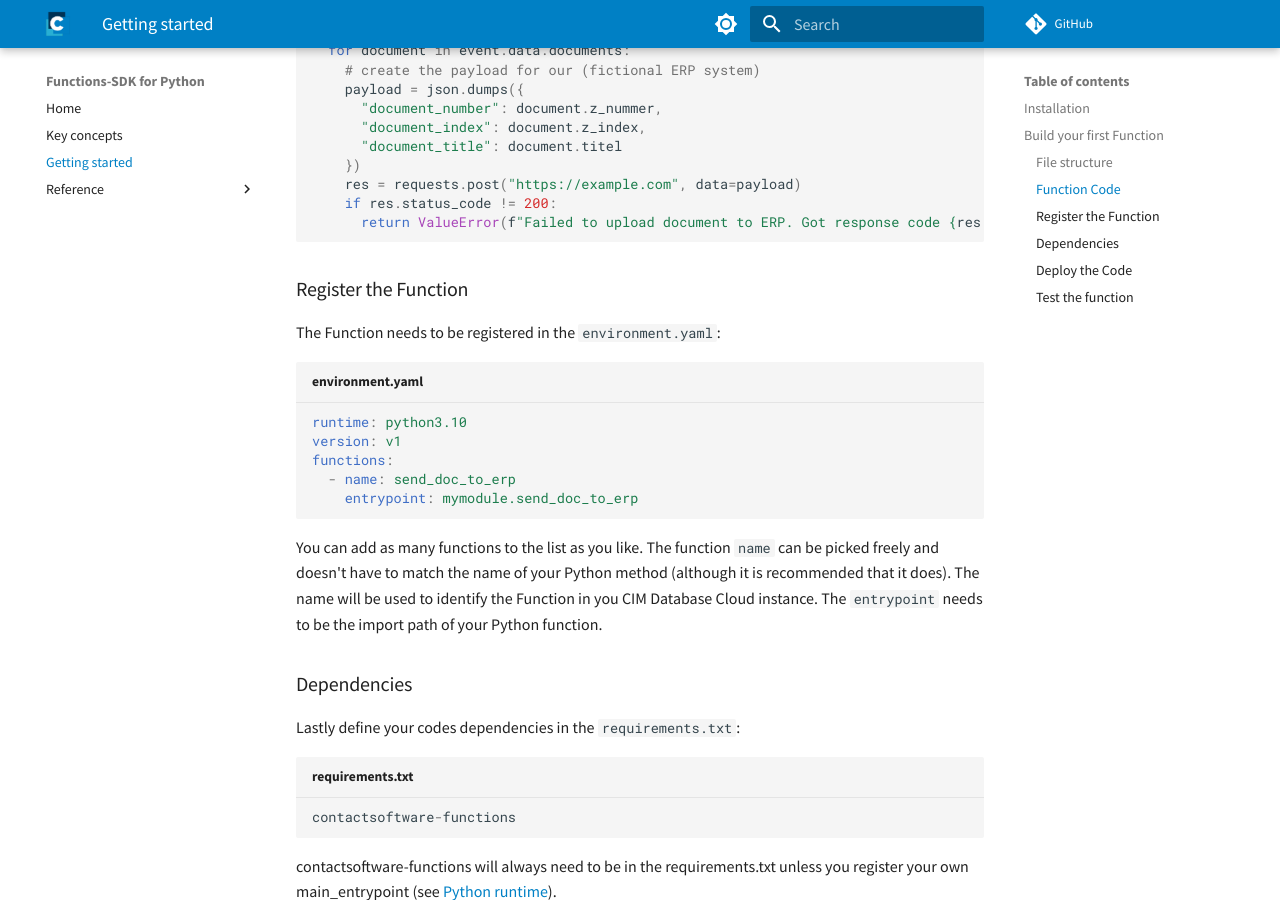
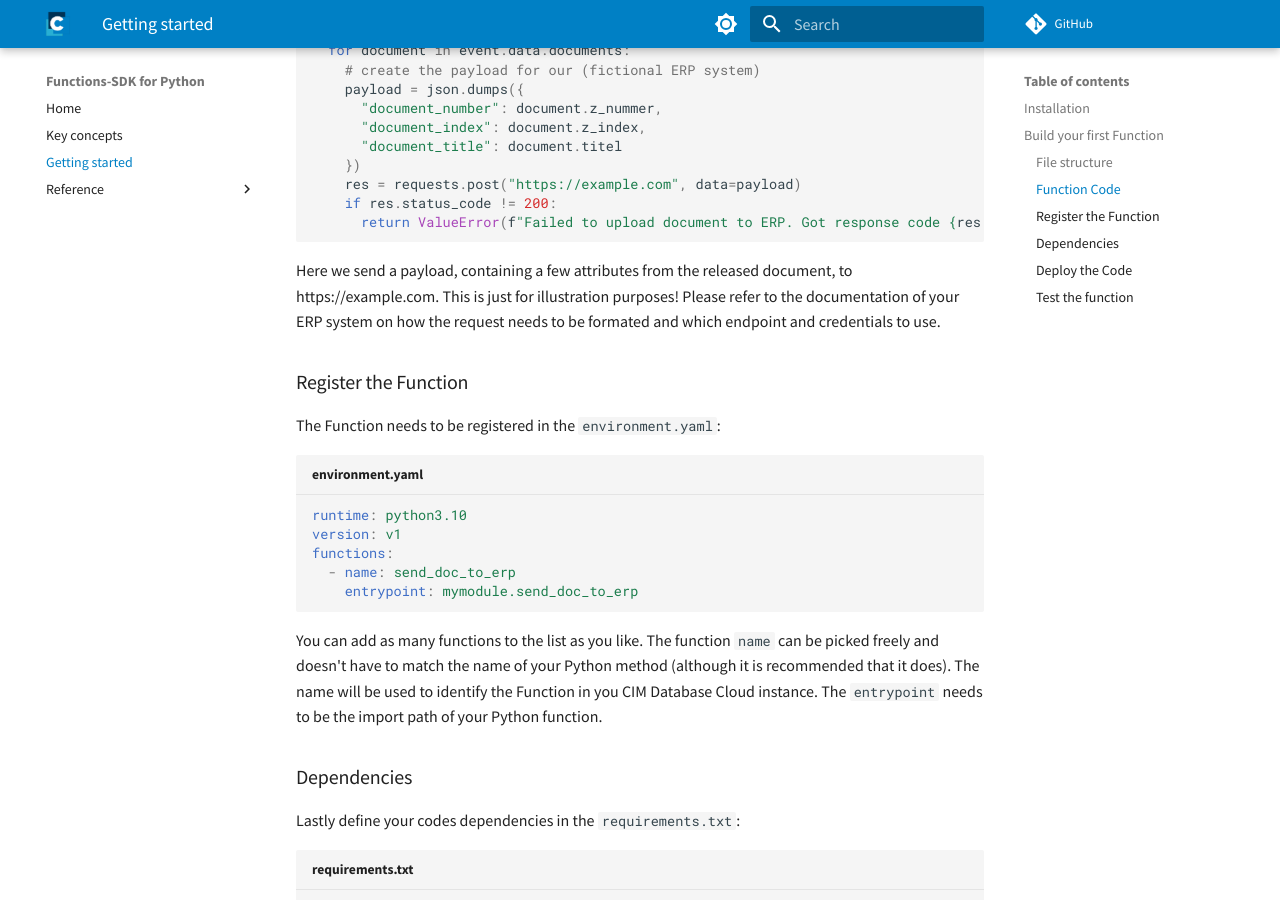
Before and after one commit to cslab/functions-sdk-python, an MkDocs documentation site: the page built from docs/getting_started.md, in a window 1280 px wide and 900 px high, scrolled down 1388 px. Built offline with MkDocs 1.6.1 and Material for MkDocs 9.7.7, drawn with Linux system fonts in a browser that asks for light colours; comment, search, counter and statistics services are not loaded.

Commit message:
clarify that the example is only for illustration purposes

````diff
--- a/docs/getting_started.md
+++ b/docs/getting_started.md
@@ -61,6 +61,9 @@ def send_doc_to_erp(metadata: MetaData, event: DocumentReleaseEvent, service: Se
 
 ```
 
+Here we send a payload, containing a few attributes from the released document, to https://example.com. This is just for illustration purposes!
+Please refer to the documentation of your ERP system on how the request needs to be formated and which endpoint and credentials to use.
+
 ### Register the Function
 
 The Function needs to be registered in the `environment.yaml`:
````
